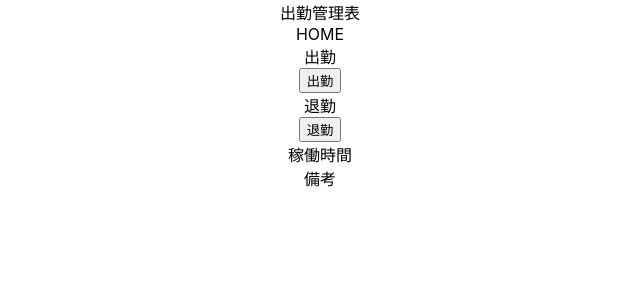
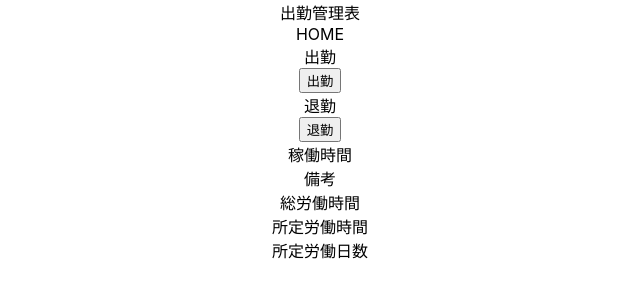
Before and after one commit to Ryota-01/attendance_app, a React (Create React App) app: page / in a window 1280 px wide. Shown: the top 300 px of the page, without its empty margins (320-960 px from the left). Built offline with nearby package versions, Linux system fonts and the light colour scheme.

Commit message:
勤怠合計コンポーネントの作成

```diff
--- a/src/App.js
+++ b/src/App.js
@@ -2,12 +2,14 @@ import logo from './logo.svg';
 import './App.css';
 import Header from './common/Header';
 import AttendanceInput from './common/AttendanceInput';
+import AttendTotal from './common/AttendTotal';
 
 function App() {
   return (
     <div className="App">
       <Header />
       <AttendanceInput />
+      <AttendTotal />
     </div>
   );
 }
--- /dev/null
+++ b/src/common/AttendTotal.js
@@ -0,0 +1,11 @@
+import React from 'react'
+
+export default function AttendTotal() {
+  return (
+    <div>
+      <div>総労働時間</div>
+      <div>所定労働時間</div>
+      <div>所定労働日数</div>
+    </div>
+  )
+}
```
